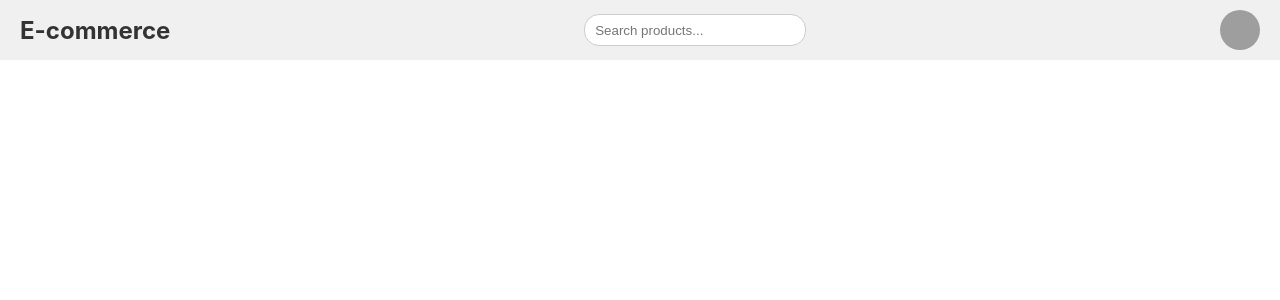
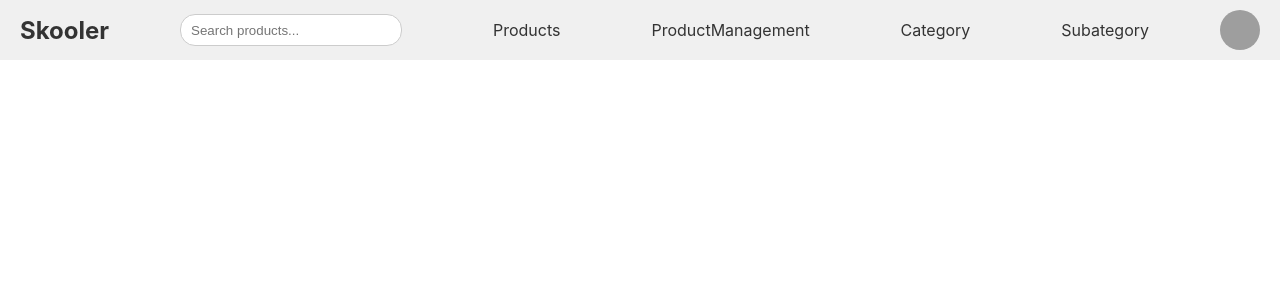
Before and after one commit to LakshmithaVaithilingam/e-commerce-react, a React (Create React App) app: page / in a window 1280 px wide. Before the commit this address had no page. Shown: the top 300 px of the page. Built offline with nearby package versions, Linux system fonts and the light colour scheme; grey boxes are pictures that could not be loaded.

Commit message:
Update nav bar
added links to category sub category and products management

```diff
--- a/src/components/Navbar.js
+++ b/src/components/Navbar.js
@@ -1,7 +1,7 @@
 // Import React, React Router, and Styled Components
 import React from 'react';
+import styled from 'styled-components';
 import { Link } from 'react-router-dom';
-import styled from 'styled-components';
 
 // Create styled elements using Styled Components
 const NavbarContainer = styled.div`
@@ -37,12 +37,27 @@ const UserIcon = styled.img`
   object-fit: cover;
 `;
 
+const StyledLink = styled(Link)`
+  text-decoration: none;
+  color: #333;
+  font-size: 16px;
+  margin-left: 20px; /* Adjust margin as needed */
+
+  &:hover {
+    color: #555;
+  }
+`;
+
 // Create the navbar component using the styled elements and the user menu component
 const Navbar = () => {
     return (
       <NavbarContainer>
-        <Logo>E-commerce</Logo>
+        <Logo>Skooler</Logo>
         <SearchInput type="text" placeholder="Search products..." />
+        <StyledLink to="/products">Products</StyledLink>
+        <StyledLink to="/product-management">ProductManagement</StyledLink>
+        <StyledLink to="/category">Category</StyledLink>
+        <StyledLink to="/subcategory">Subategory</StyledLink>
         {/* Import and render the user menu component */}
         <UserIcon src="user.jpg" alt="User" />
       </NavbarContainer>
```
